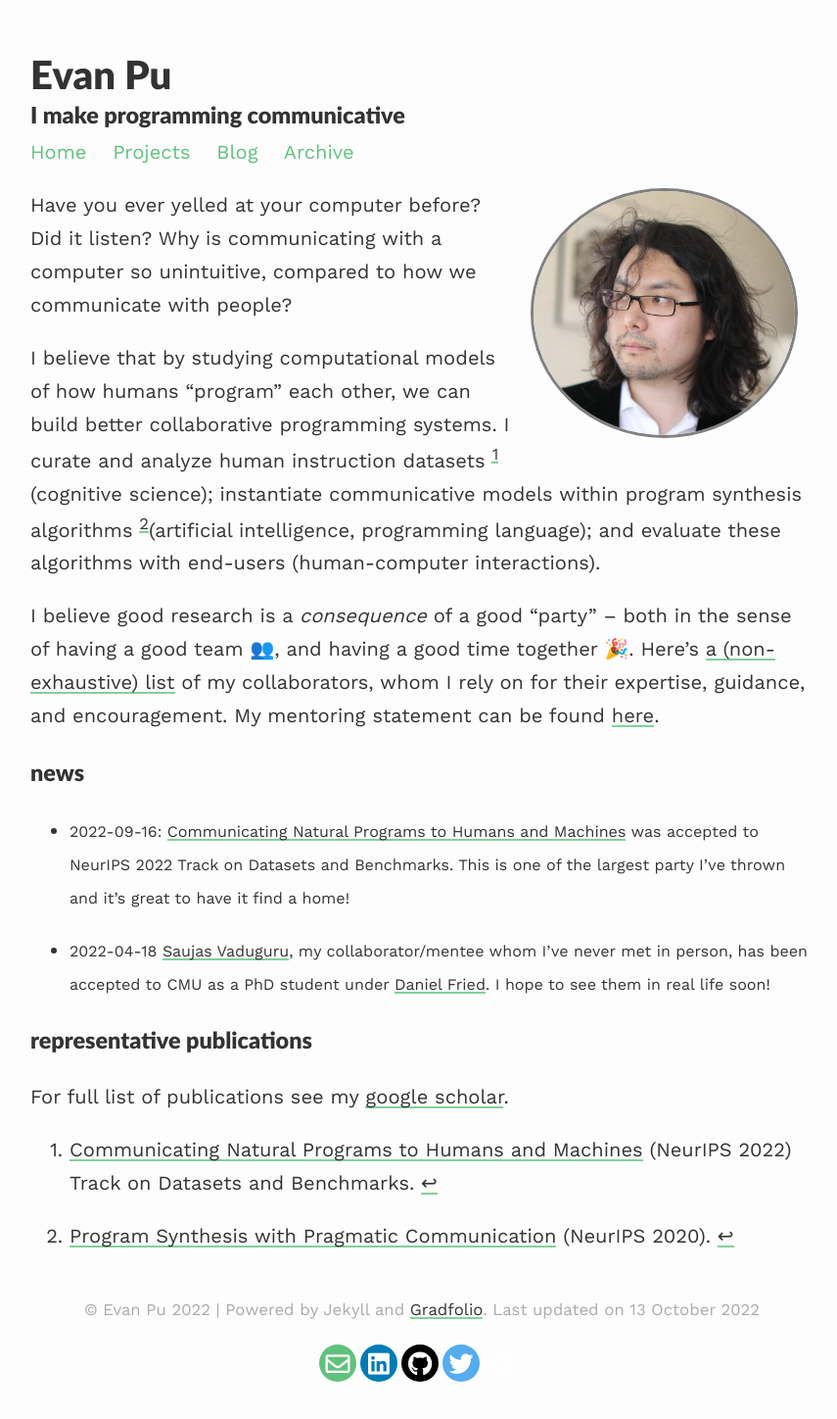
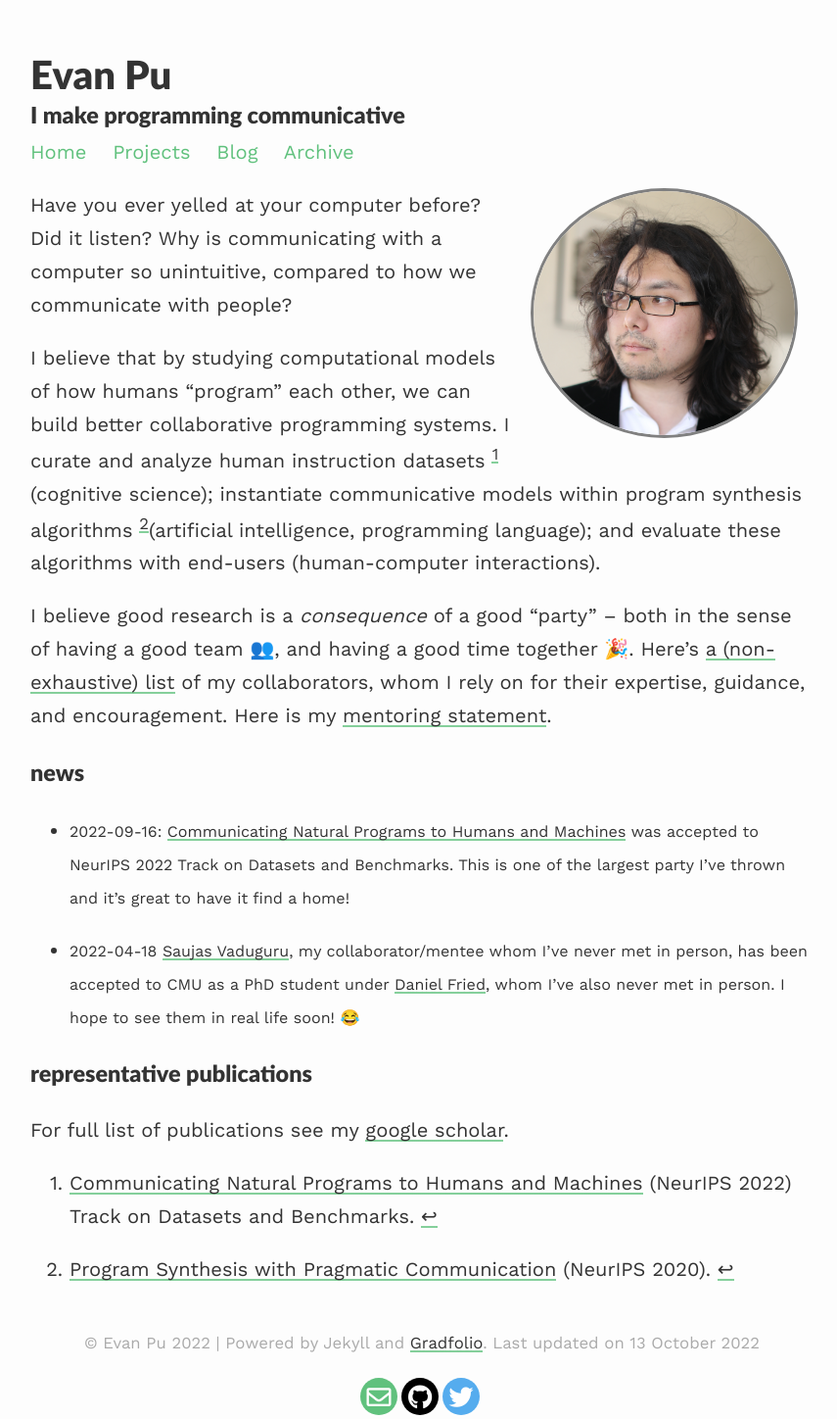
Before and after one commit to evanthebouncy/evanthebouncy.github.io, a Jekyll site: the page built from index.md, in a window 1280 px wide. Shown: the whole page at 98% size, without its empty margins (209-1064 px from the left). Built offline with Jekyll 4.4.1, drawn with Linux system fonts in a browser that asks for light colours; nearby versions of some CDN libraries; before the commit the page ends 1414 px from its top, so only the background shows below that.

```diff
--- a/_config.yml
+++ b/_config.yml
@@ -17,11 +17,11 @@ paginate_path: /blog/page:num/
 
 # Social media links in footer
 
-linkedin: "evanthebouncy"
+# linkedin: "evanthebouncy"
 # stackoverflow: "#"
 github: "evanthebouncy"
 twitter: "evanthebouncy"
-google-scholar: "citations?user=LJnNKXMAAAAJ&hl=en"
+# google-scholar: "citations?user=LJnNKXMAAAAJ&hl=en"
 # medium: "evanthebouncy"
 # researchgate: "#"
 # orcid: "#"
--- a/index.md
+++ b/index.md
@@ -11,12 +11,12 @@ Have you ever yelled at your computer before? Did it listen? Why is communicatin
 
 I believe that by studying computational models of how humans "program" each other, we can build better collaborative programming systems. I curate and analyze human instruction datasets [^larc] (cognitive science); instantiate communicative models within program synthesis algorithms [^prag](artificial intelligence, programming language); and evaluate these algorithms with end-users (human-computer interactions).
 
-I believe good research is a _consequence_ of a good "party" -- both in the sense of having a good team 👥, and having a good time together 🎉. Here's [a (non-exhaustive) list](under-construction!) of my collaborators, whom I rely on for their expertise, guidance, and encouragement. My mentoring statement can be found [here](under-construction!).
+I believe good research is a _consequence_ of a good "party" -- both in the sense of having a good team 👥, and having a good time together 🎉. Here's [a (non-exhaustive) list](under-construction!) of my collaborators, whom I rely on for their expertise, guidance, and encouragement. Here is my [mentoring statement](/mentoring-statement/).
 
 ### news
 * <span style="font-size:0.8em;"> 2022-09-16: [Communicating Natural Programs to Humans and Machines](https://arxiv.org/abs/2106.07824) was accepted to NeurIPS 2022 Track on Datasets and Benchmarks. This is one of the largest party I've thrown and it's great to have it find a home! </span>
 
-* <span style="font-size:0.8em;"> 2022-04-18 [Saujas Vaduguru](https://twitter.com/saujasv), my collaborator/mentee whom I've never met in person, has been accepted to CMU as a PhD student under [Daniel Fried](https://twitter.com/dan_fried). I hope to see them in real life soon! </span>
+* <span style="font-size:0.8em;"> 2022-04-18 [Saujas Vaduguru](https://twitter.com/saujasv), my collaborator/mentee whom I've never met in person, has been accepted to CMU as a PhD student under [Daniel Fried](https://twitter.com/dan_fried), whom I've also never met in person. I hope to see them in real life soon! 😂 </span>
 
 ### representative publications
 For full list of publications see my [google scholar](https://scholar.google.com/citations?user=LJnNKXMAAAAJ&hl=en).
```
Also changed, not shown: _pages/mentoring-statement.md (added, +18 -0 lines), _projects/shortProject.md (+1 -1 lines).
